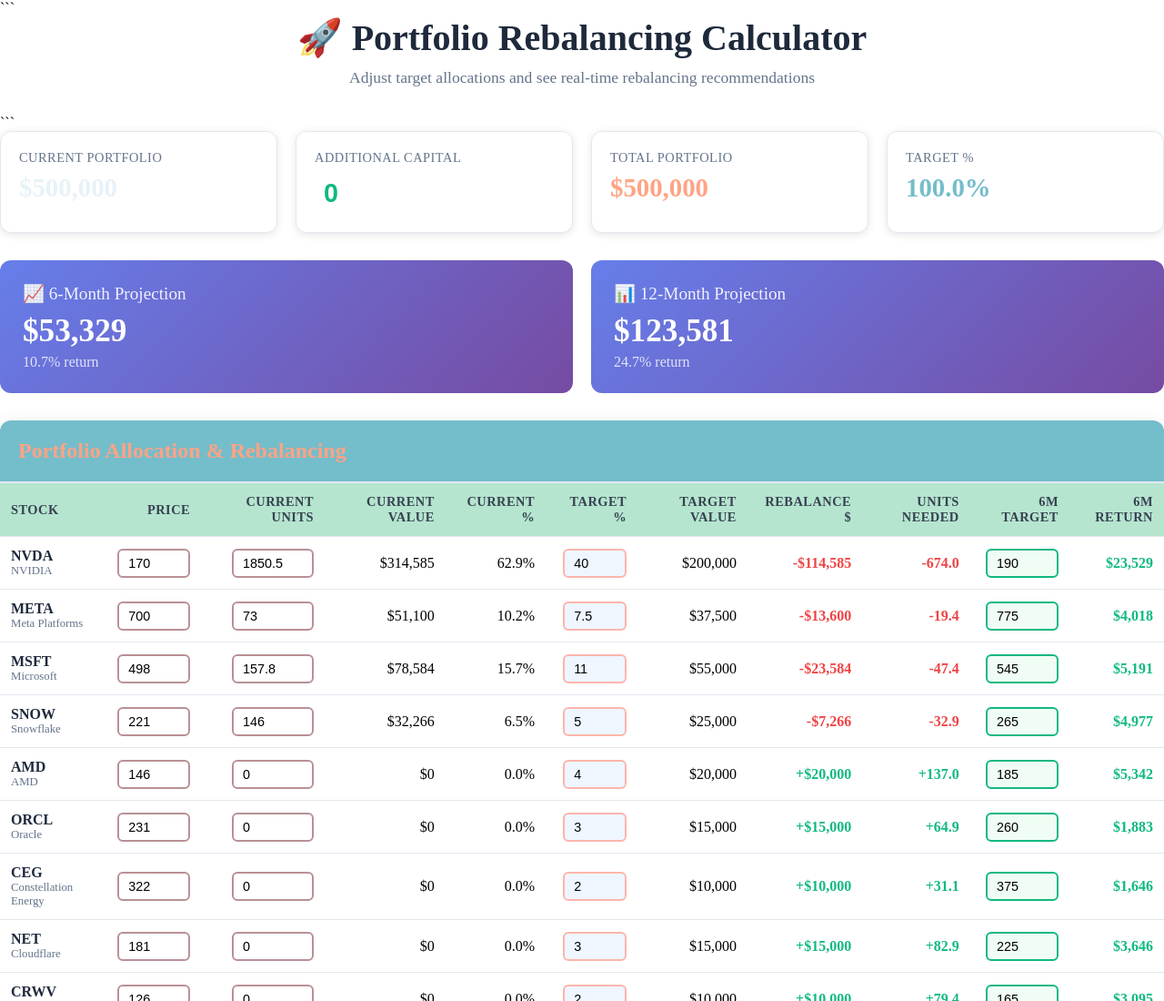
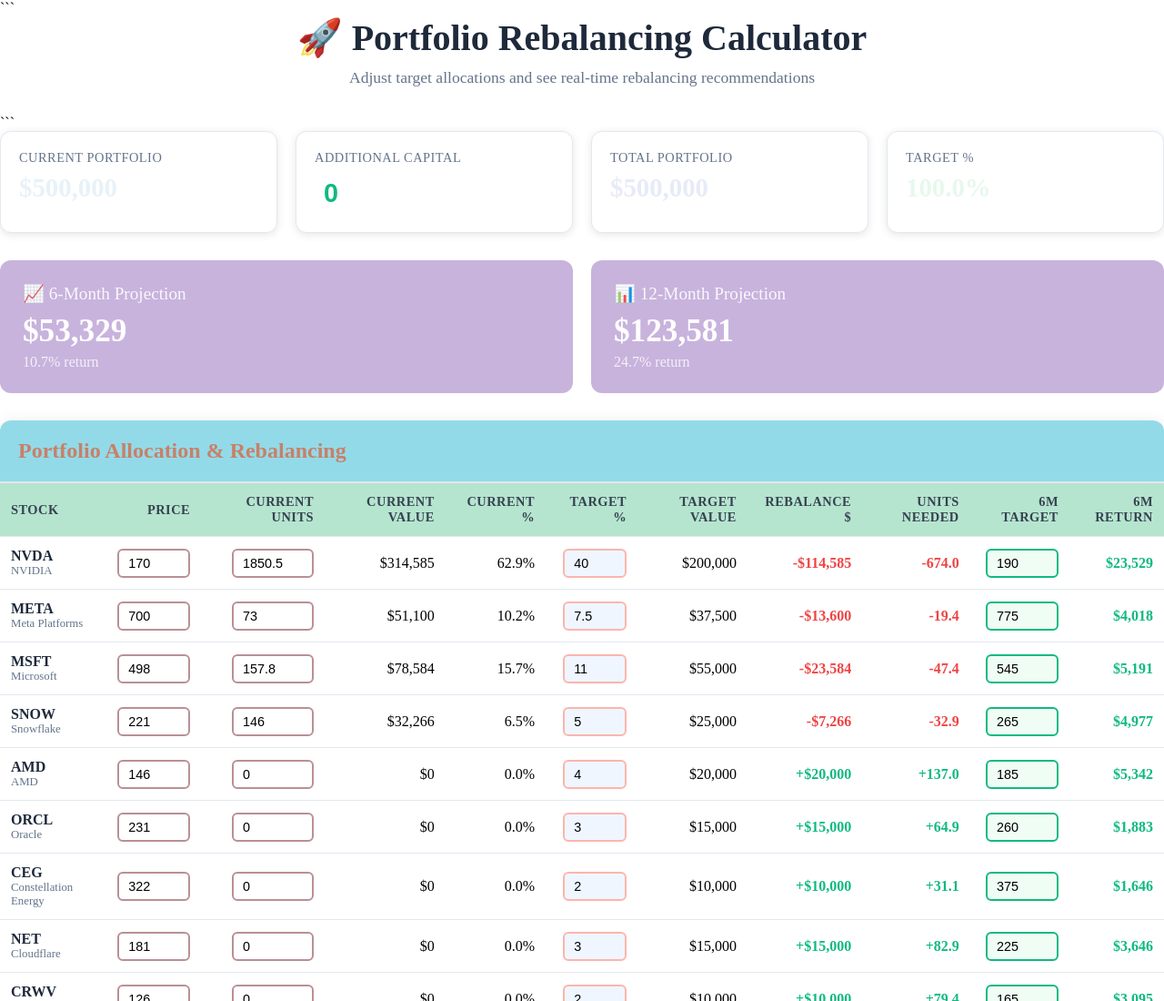
Before and after one commit to lenac-dash/repothreequarters, a plain HTML site: page index.html in a window 1280 px wide. Shown: the top 1100 px of the page at 91% size. Drawn offline with Linux system fonts and the light colour scheme.

Commit message:
change colours

```diff
--- a/index.html
+++ b/index.html
@@ -71,9 +71,9 @@ padding: 0;
     }
 
     .card-value.blue { color: #e7f2f8; }
-    .card-value.green { color: #74bdcb; }
-    .card-value.purple { color: #ffa384; }
-    .card-value.red { color: #efe7bc; }
+    .card-value.green { color: #e7f8ed; }
+    .card-value.purple { color: #e7eaf8; }
+    .card-value.red { color: #f8ede7; }
 
     .returns-grid {
         display: grid;
@@ -83,7 +83,7 @@ padding: 0;
     }
 
     .returns-card {
-        background: linear-gradient(135deg, #667eea 0%, #764ba2 100%);
+        background: linear-gradient(90deg, #c8b3dd 0%, #c8b3dd 100%);
         color: white;
         border-radius: 12px;
         padding: 25px;
@@ -115,13 +115,13 @@ padding: 0;
     }
 
     .table-header {
-        background: #74bdcb;
+        background: #93dae8;
         padding: 20px;
         border-bottom: 2px solid #e2e8f0;
     }
 
     .table-header h2 {
-        color: #ffa384;
+        color: #c88068;
         font-size: 1.5rem;
     }
 
@@ -146,7 +146,7 @@ padding: 0;
     }
 
     tr:hover {
-        background: #b5e5cf;
+        background: #d4f0e3;
     }
 
     .stock-name {
```
